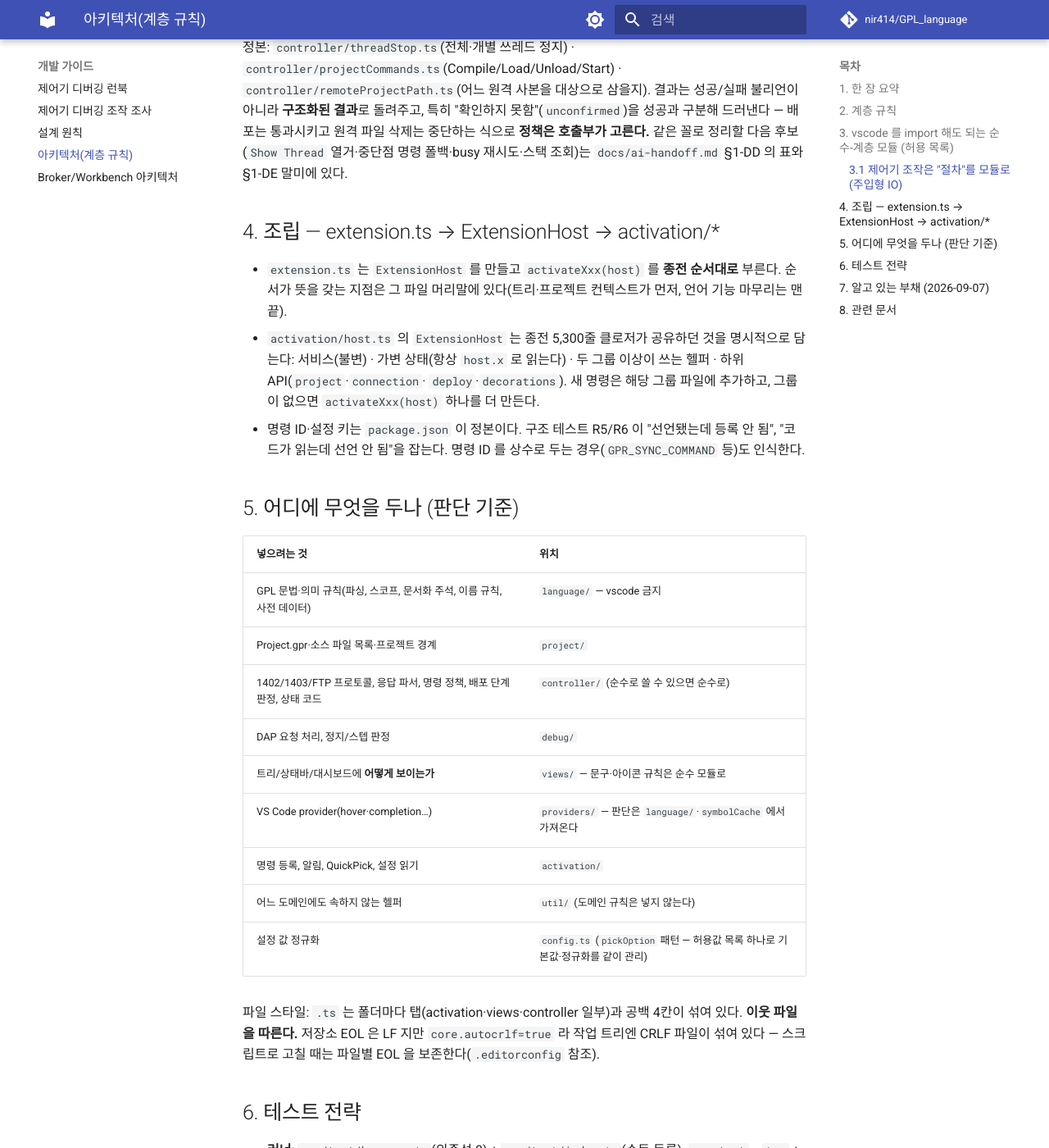
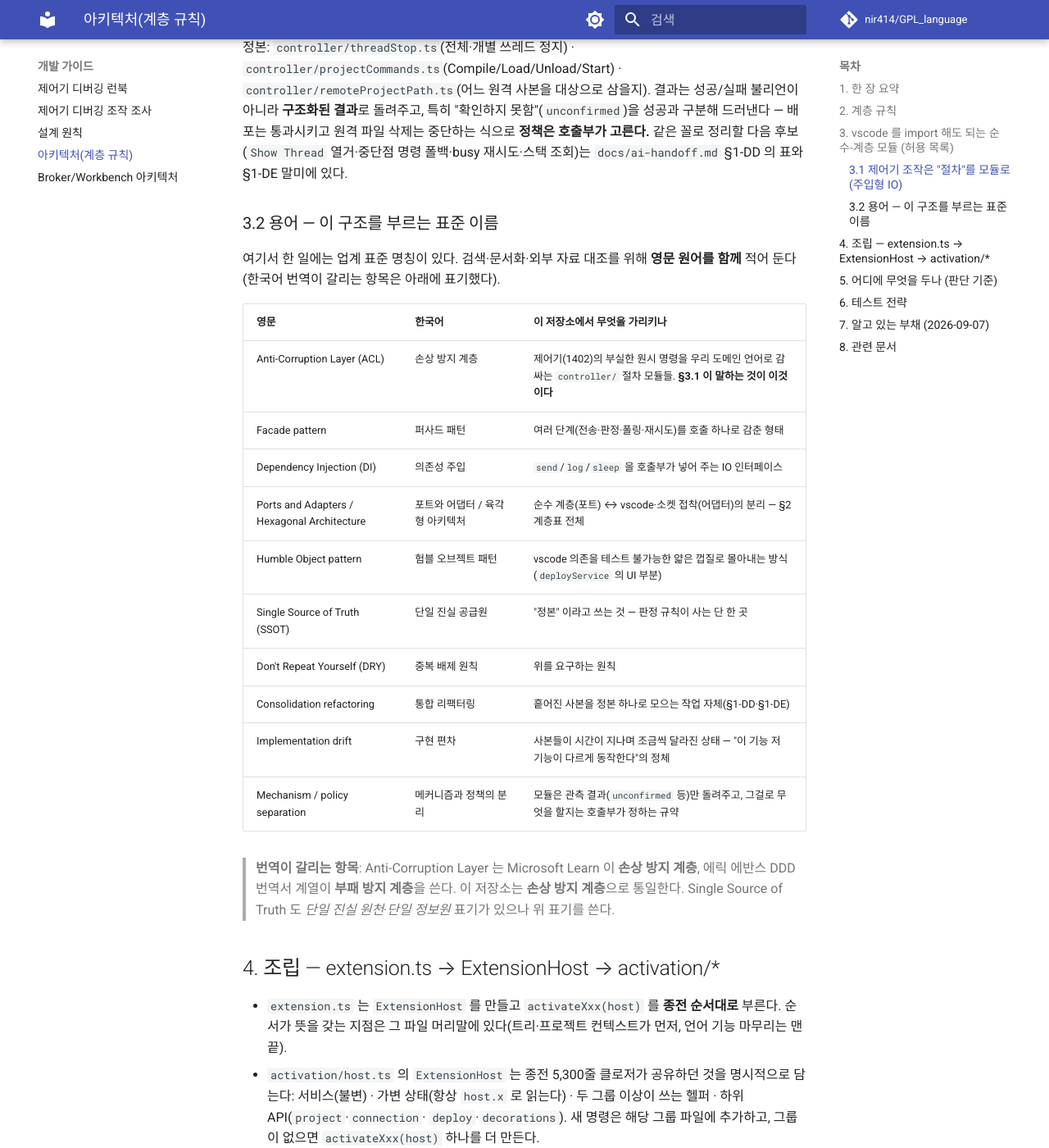
Before and after one commit to nir414/GPL_language, an MkDocs documentation site: the page built from docs/development/architecture.md, in a window 1280 px wide and 1400 px high, scrolled down 3747 px. Shown: the whole window at 82% size. Built offline with MkDocs 1.6.1 and Material for MkDocs 9.7.7, drawn with Linux system fonts in a browser that asks for light colours; comment, search, counter and statistics services are not loaded.

Commit message:
docs(architecture): §3.2 용어 절 신설 — 이 구조를 부르는 표준 명칭(영문 원어 병기)
ACL·DI·SSOT·DRY 등 이번 통합 작업에서 쓴 개념의 표준 명칭을 한국어·영문으로 정리하고, 각 용어가
이 저장소의 무엇을 가리키는지 연결했다. 다음 작업자가 외부 자료와 대조하거나 검색할 때 쓰라고 둔 것이다.
번역이 갈리는 Anti-Corruption Layer(손상 방지 / 부패 방지)는 "손상 방지 계층"으로 통일한다고 명시.

Co-Authored-By: Claude Opus 5 (1M context) <noreply@anthropic.com>

```diff
--- a/docs/development/architecture.md
+++ b/docs/development/architecture.md
@@ -116,6 +116,28 @@ flowchart BT
 중단하는 식으로 **정책은 호출부가 고른다.** 같은 꼴로 정리할 다음 후보(`Show Thread` 열거·중단점 명령 폴백·busy 재시도·스택 조회)는
 `docs/ai-handoff.md` §1-DD 의 표와 §1-DE 말미에 있다.
 
+### 3.2 용어 — 이 구조를 부르는 표준 이름
+
+여기서 한 일에는 업계 표준 명칭이 있다. 검색·문서화·외부 자료 대조를 위해 **영문 원어를 함께** 적어 둔다
+(한국어 번역이 갈리는 항목은 아래에 표기했다).
+
+| 영문 | 한국어 | 이 저장소에서 무엇을 가리키나 |
+| --- | --- | --- |
+| Anti-Corruption Layer (ACL) | 손상 방지 계층 | 제어기(1402)의 부실한 원시 명령을 우리 도메인 언어로 감싸는 `controller/` 절차 모듈들. **§3.1 이 말하는 것이 이것이다** |
+| Facade pattern | 퍼사드 패턴 | 여러 단계(전송·판정·폴링·재시도)를 호출 하나로 감춘 형태 |
+| Dependency Injection (DI) | 의존성 주입 | `send`/`log`/`sleep` 을 호출부가 넣어 주는 IO 인터페이스 |
+| Ports and Adapters / Hexagonal Architecture | 포트와 어댑터 / 육각형 아키텍처 | 순수 계층(포트) ↔ vscode·소켓 접착(어댑터)의 분리 — §2 계층표 전체 |
+| Humble Object pattern | 험블 오브젝트 패턴 | vscode 의존을 테스트 불가능한 얇은 껍질로 몰아내는 방식(`deployService` 의 UI 부분) |
+| Single Source of Truth (SSOT) | 단일 진실 공급원 | "정본" 이라고 쓰는 것 — 판정 규칙이 사는 단 한 곳 |
+| Don't Repeat Yourself (DRY) | 중복 배제 원칙 | 위를 요구하는 원칙 |
+| Consolidation refactoring | 통합 리팩터링 | 흩어진 사본을 정본 하나로 모으는 작업 자체(§1-DD·§1-DE) |
+| Implementation drift | 구현 편차 | 사본들이 시간이 지나며 조금씩 달라진 상태 — "이 기능 저 기능이 다르게 동작한다"의 정체 |
+| Mechanism / policy separation | 메커니즘과 정책의 분리 | 모듈은 관측 결과(`unconfirmed` 등)만 돌려주고, 그걸로 무엇을 할지는 호출부가 정하는 규약 |
+
+> **번역이 갈리는 항목**: Anti-Corruption Layer 는 Microsoft Learn 이 **손상 방지 계층**, 에릭 에반스 DDD
+> 번역서 계열이 **부패 방지 계층**을 쓴다. 이 저장소는 **손상 방지 계층**으로 통일한다.
+> Single Source of Truth 도 *단일 진실 원천*·*단일 정보원* 표기가 있으나 위 표기를 쓴다.
+
 ## 4. 조립 — extension.ts → ExtensionHost → activation/*
 
 - `extension.ts` 는 `ExtensionHost` 를 만들고 `activateXxx(host)` 를 **종전 순서대로** 부른다. 순서가 뜻을
```
